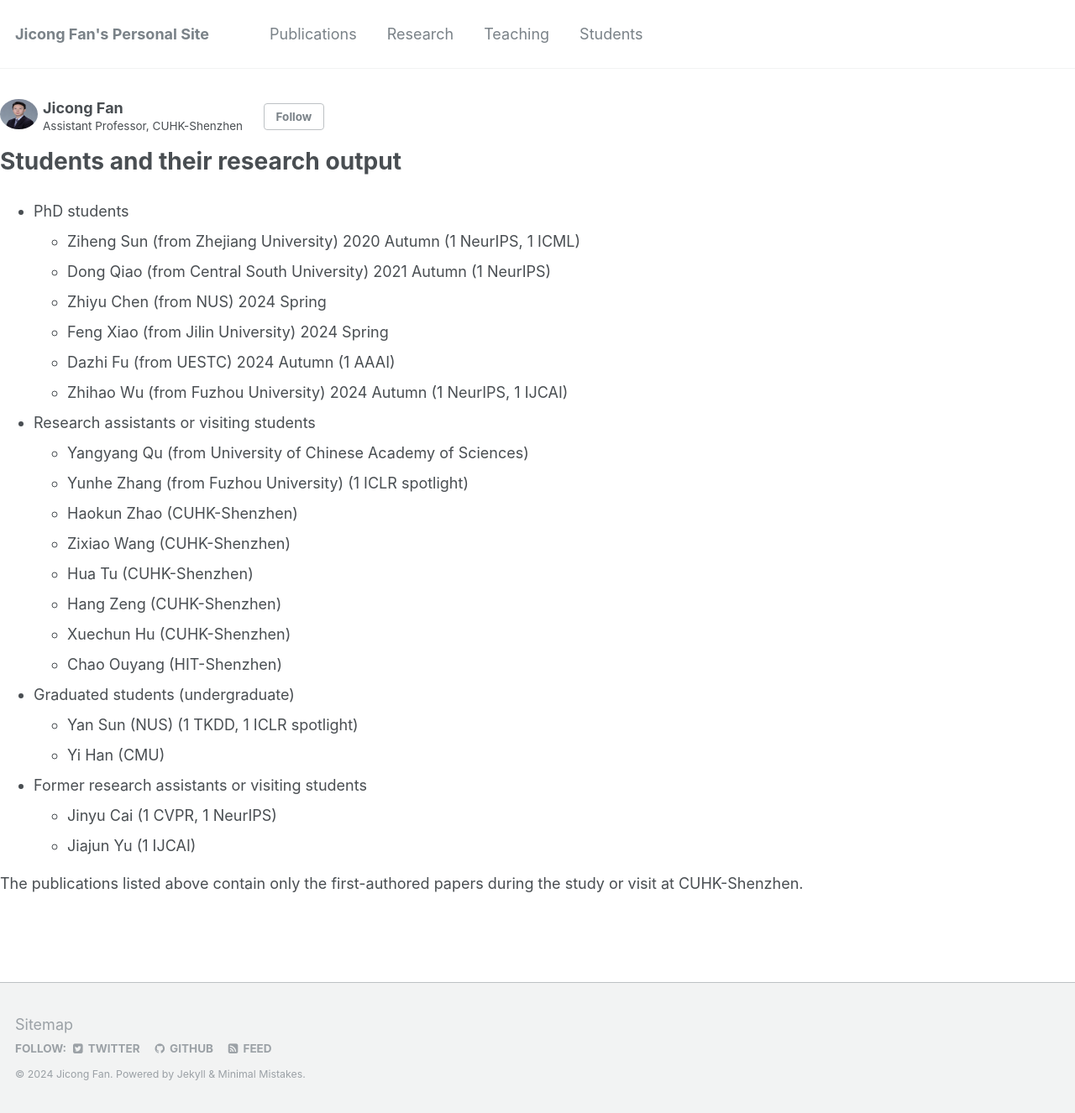
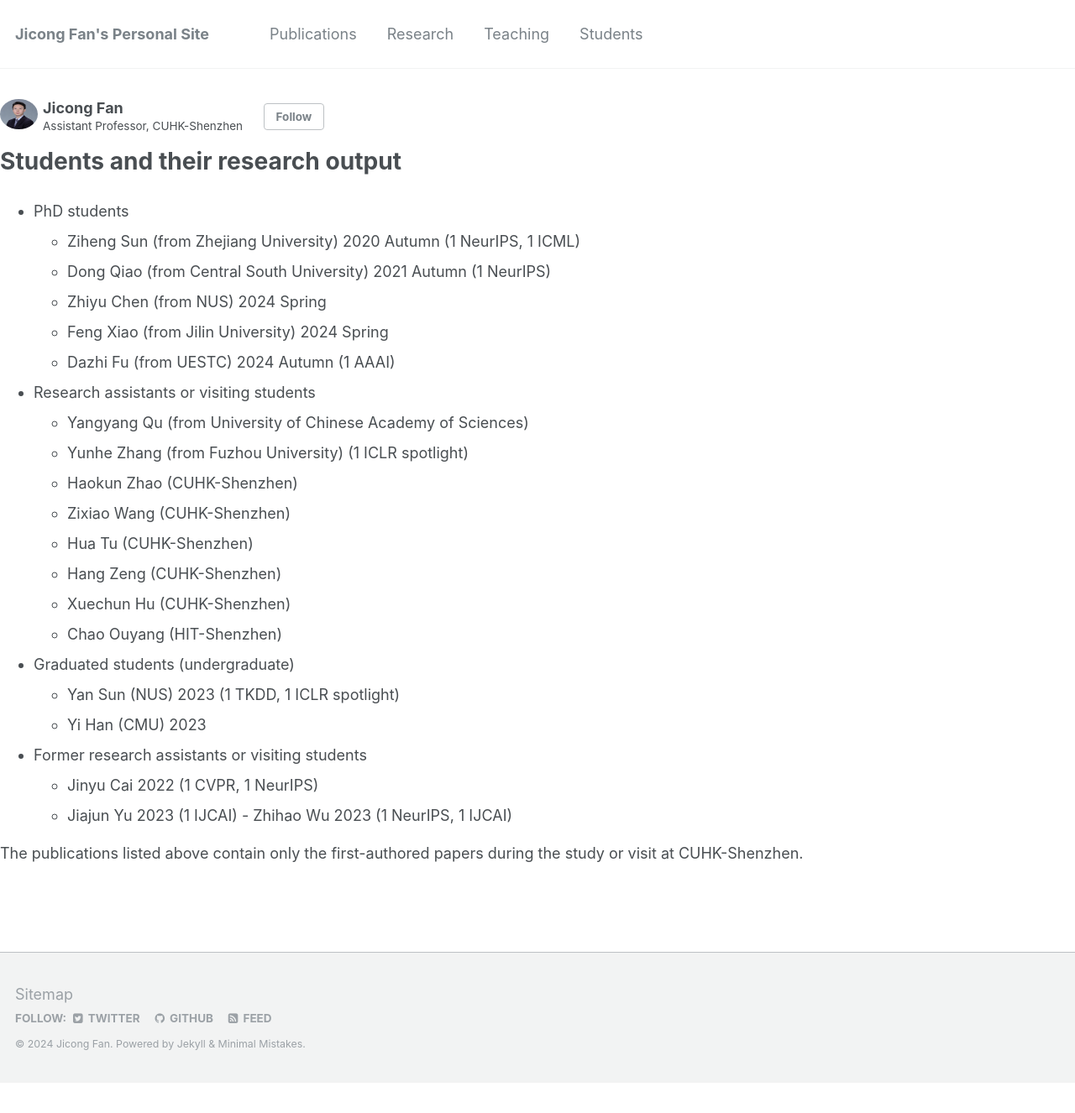
Before and after one commit to jicongfan/jicongfan.github.io, a Jekyll site: the page built from _pages/students.md, in a window 1280 px wide. Shown: the whole page at 84% size. Built offline with Jekyll 4.4.1, drawn with Linux system fonts in a browser that asks for light colours; after the commit the page ends 1290 px from its top, so only the background shows below that.

Commit message:
Update students.md

```diff
--- a/_pages/students.md
+++ b/_pages/students.md
@@ -11,7 +11,6 @@ author_profile: true
 	- Zhiyu Chen (from NUS) 2024 Spring
 	- Feng Xiao (from Jilin University) 2024 Spring
 	- Dazhi Fu (from UESTC) 2024 Autumn (1 AAAI)
-	- Zhihao Wu (from Fuzhou University) 2024 Autumn (1 NeurIPS, 1 IJCAI)
 
 
 
@@ -26,11 +25,12 @@ author_profile: true
 	- Chao Ouyang (HIT-Shenzhen)
 
 - Graduated students (undergraduate)
-	- Yan Sun (NUS) (1 TKDD, 1 ICLR spotlight)
-	- Yi Han (CMU)
+	- Yan Sun (NUS) 2023 (1 TKDD, 1 ICLR spotlight)
+	- Yi Han (CMU) 2023
 
 - Former research assistants or visiting students
-	- Jinyu Cai (1 CVPR, 1 NeurIPS)
-	- Jiajun Yu (1 IJCAI)
+	- Jinyu Cai 2022 (1 CVPR, 1 NeurIPS)
+	- Jiajun Yu 2023 (1 IJCAI)
+   	- Zhihao Wu 2023 (1 NeurIPS, 1 IJCAI)
 
  The publications listed above contain only the first-authored papers during the study or visit at CUHK-Shenzhen.
```
